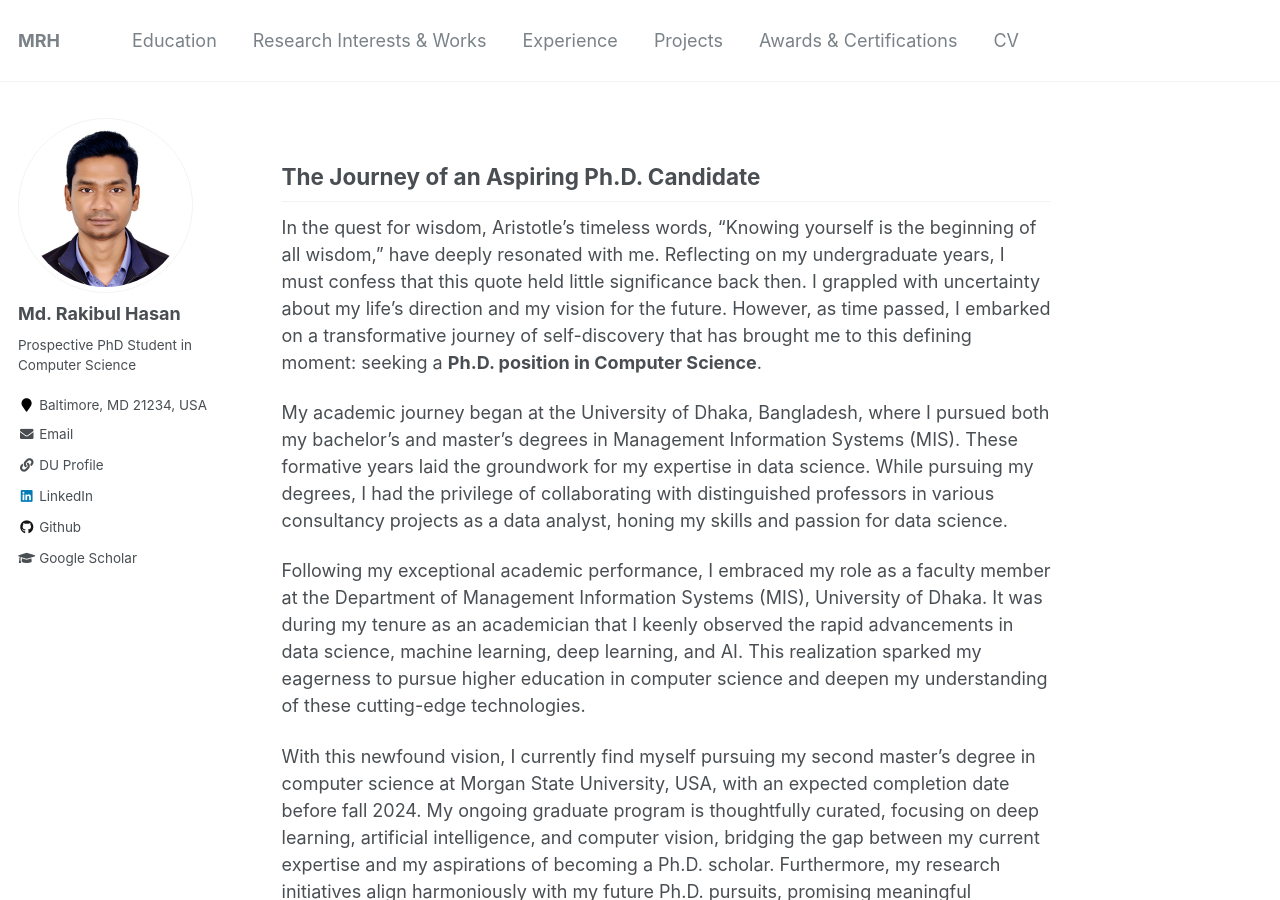
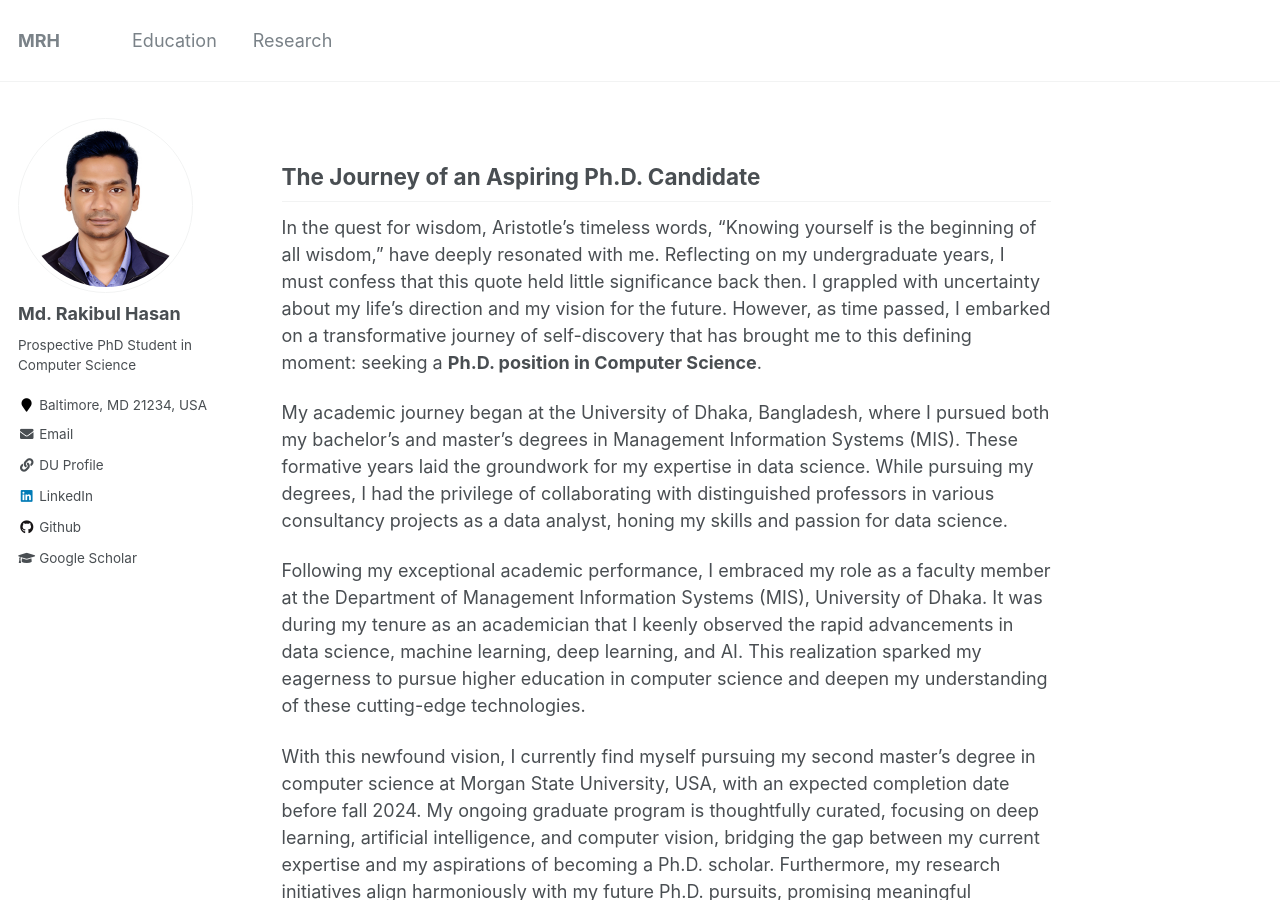
Before and after one commit to Hasan-MdRakibul/hasan-mdrakibul.github.io, a Jekyll site: the page built from _pages/about.md, in a window 1280 px wide and 900 px high. Built offline with Jekyll 4.4.1, drawn with Linux system fonts in a browser that asks for light colours.

Commit message:
init changes

```diff
--- a/_data/navigation.yml
+++ b/_data/navigation.yml
@@ -3,19 +3,5 @@ main:
   - title: "Education"
     url: /Education/
 
-  - title: "Research Interests & Works"
+  - title: "Research"
     url: /research/
-
-
-
-  - title: "Experience"
-    url: /teaching/
-
-  - title: "Projects"
-    url: /portfolio/
-
-  - title: "Awards & Certifications"
-    url: /year-archive/
-
-  - title: "CV"
-    url: /cv/
```
